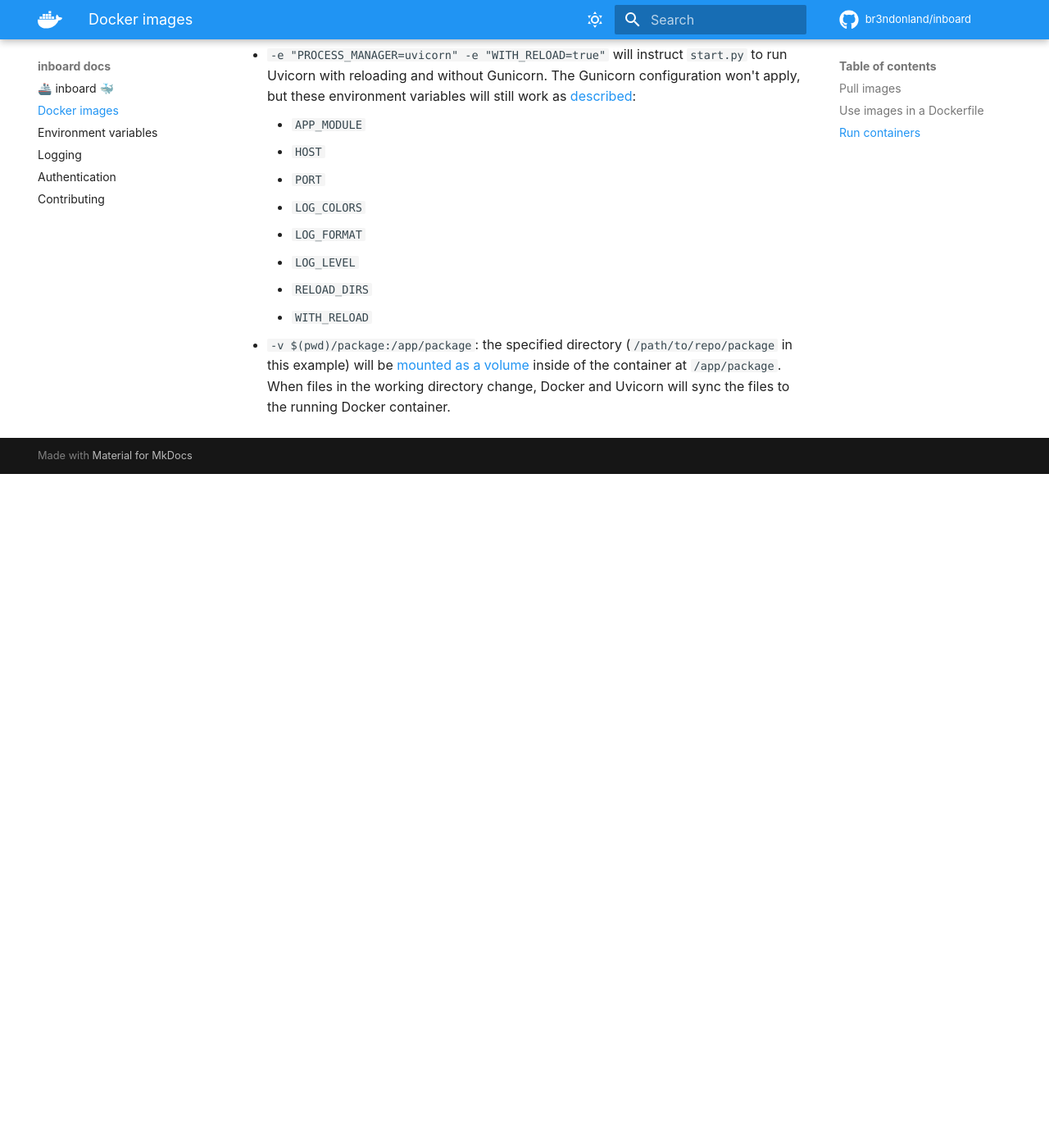
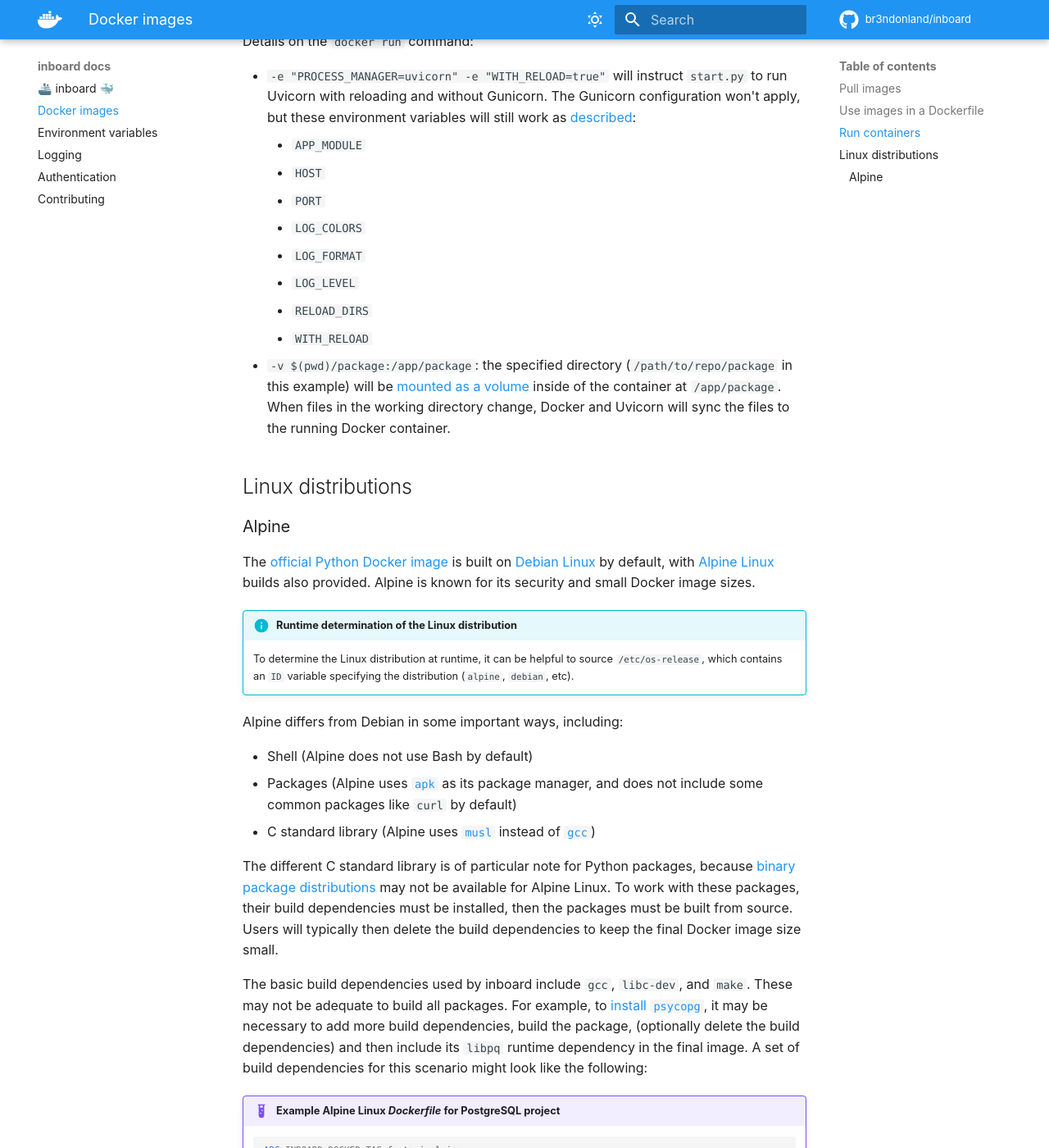
Before and after one commit to br3ndonland/inboard, an MkDocs documentation site: the page built from docs/docker.md, in a window 1280 px wide and 1400 px high, scrolled down 2814 px. Shown: the whole window at 82% size. Built offline with MkDocs 1.6.1 and Material for MkDocs 9.7.7, drawn with Linux system fonts in a browser that asks for light colours; comment, search, counter and statistics services are not loaded; before the commit the page ends 3392 px from its top, so only the background shows below that; some of the changed text lies outside the part shown.

Commit message:
Document how to use Alpine Linux with inboard
br3ndonland/inboard#37

Each project will likely need to assemble its own build dependencies, so
inboard will document how to install them.

````diff
--- a/docs/docker.md
+++ b/docs/docker.md
@@ -4,7 +4,7 @@
 
 Docker images are stored in [GitHub Container Registry](https://docs.github.com/en/packages/working-with-a-github-packages-registry/working-with-the-container-registry) (GHCR), which is a Docker registry like Docker Hub. Public Docker images can be pulled anonymously from `ghcr.io`. The inboard images are based on the [official Python Docker images](https://hub.docker.com/_/python).
 
-Simply running `docker pull ghcr.io/br3ndonland/inboard` will pull the latest FastAPI image (Docker uses the `latest` tag by default). If specific versions of inboard or Python are desired, append the version numbers to the specified Docker tags as shown below _(new in inboard version 0.6.0)_. All the available images are also provided with [Alpine Linux](https://alpinelinux.org/) builds, which are available by appending `-alpine` _(new in inboard version 0.11.0)_.
+Simply running `docker pull ghcr.io/br3ndonland/inboard` will pull the latest FastAPI image (Docker uses the `latest` tag by default). If specific versions of inboard or Python are desired, append the version numbers to the specified Docker tags as shown below _(new in inboard version 0.6.0)_. All the available images are also provided with [Alpine Linux](https://alpinelinux.org/) builds, which are available by appending `-alpine` _(new in inboard version 0.11.0)_. Alpine users should be aware of its [limitations](#alpine).
 
 !!! info "Available Docker tags"
 
@@ -137,3 +137,43 @@
     -   `RELOAD_DIRS`
     -   `WITH_RELOAD`
 -   `-v $(pwd)/package:/app/package`: the specified directory (`/path/to/repo/package` in this example) will be [mounted as a volume](https://docs.docker.com/engine/reference/run/#volume-shared-filesystems) inside of the container at `/app/package`. When files in the working directory change, Docker and Uvicorn will sync the files to the running Docker container.
+
+## Linux distributions
+
+### Alpine
+
+The [official Python Docker image](https://hub.docker.com/_/python) is built on [Debian Linux](https://www.debian.org/) by default, with [Alpine Linux](https://alpinelinux.org/) builds also provided. Alpine is known for its security and small Docker image sizes.
+
+!!! info "Runtime determination of the Linux distribution"
+
+    To determine the Linux distribution at runtime, it can be helpful to source `/etc/os-release`, which contains an `ID` variable specifying the distribution (`alpine`, `debian`, etc).
+
+Alpine differs from Debian in some important ways, including:
+
+-   Shell (Alpine does not use Bash by default)
+-   Packages (Alpine uses [`apk`](https://docs.alpinelinux.org/user-handbook/0.1a/Working/apk.html) as its package manager, and does not include some common packages like `curl` by default)
+-   C standard library (Alpine uses [`musl`](https://musl.libc.org/) instead of [`gcc`](https://gcc.gnu.org/))
+
+The different C standard library is of particular note for Python packages, because [binary package distributions](https://packaging.python.org/guides/packaging-binary-extensions/) may not be available for Alpine Linux. To work with these packages, their build dependencies must be installed, then the packages must be built from source. Users will typically then delete the build dependencies to keep the final Docker image size small.
+
+The basic build dependencies used by inboard include `gcc`, `libc-dev`, and `make`. These may not be adequate to build all packages. For example, to [install `psycopg`](https://www.psycopg.org/docs/install.html), it may be necessary to add more build dependencies, build the package, (optionally delete the build dependencies) and then include its `libpq` runtime dependency in the final image. A set of build dependencies for this scenario might look like the following:
+
+!!! example "Example Alpine Linux _Dockerfile_ for PostgreSQL project"
+
+    ```dockerfile
+    ARG INBOARD_DOCKER_TAG=fastapi-alpine
+    FROM ghcr.io/br3ndonland/inboard:${INBOARD_DOCKER_TAG}
+    ENV APP_MODULE=mypackage.main:app
+    COPY poetry.lock pyproject.toml /app/
+    WORKDIR /app/
+    RUN sh -c '. /etc/os-release; if [ "$ID" = "alpine" ]; then apk add --no-cache --virtual .build-project build-base freetype-dev gcc libc-dev libpng-dev make openblas-dev postgresql-dev; fi' && \
+      poetry install --no-dev --no-interaction --no-root && \
+      sh -c '. /etc/os-release; if [ "$ID" = "alpine" ]; then apk del .build-project && apk add --no-cache libpq; fi'
+    COPY mypackage /app/mypackage
+    ```
+
+!!! info "Alpine Linux virtual packages"
+
+    Adding `--virtual .build-project` creates a "virtual package" named `.build-project` that groups the rest of the dependencies listed. All of the dependencies can then be deleted as a set by simply referencing the name of the virtual package, like `apk del .build-project`.
+
+The good news - Python is planning to support binary package distributions built for Alpine Linux. See [PEP 656](https://www.python.org/dev/peps/pep-0656/) for details.
````
